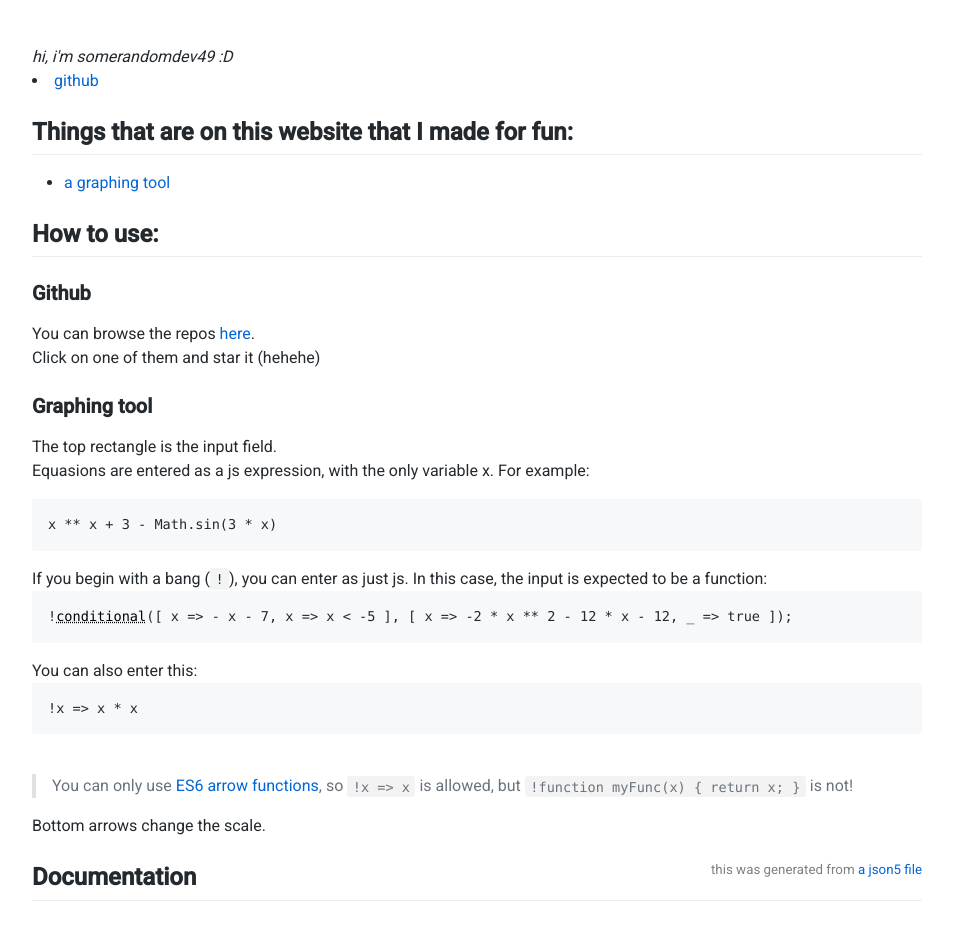
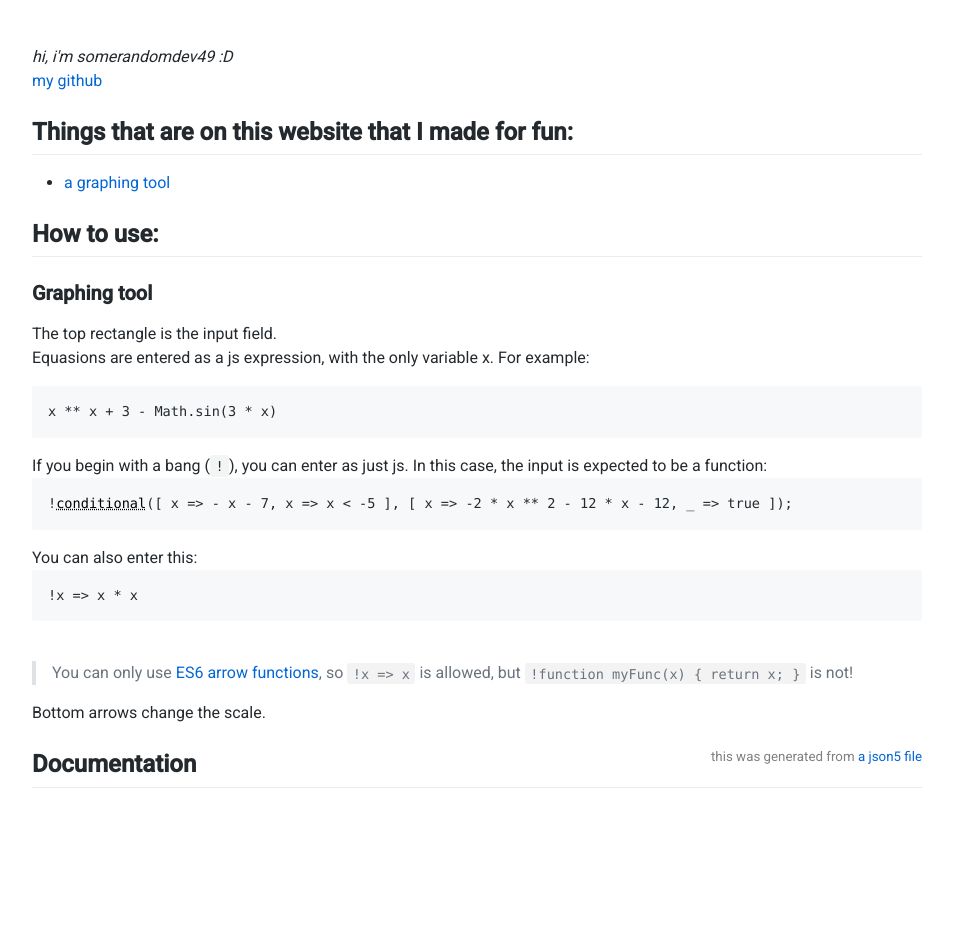
Before and after one commit to somerandomdev49/somerandomdev49.github.io, a website: page index.html in a window 1280 px wide. Shown: the whole page, without its empty margins (163-1116 px from the left). After the commit the page ends 849 px from the top, so only its background shows below. Drawn offline with nearby package versions, Linux system fonts and the light colour scheme; no server answers; a web font is replaced by a local one.

Commit message:
Update index.html

```diff
--- a/index.html
+++ b/index.html
@@ -92,20 +92,13 @@
 </head>
 <body class="markdown-body">
 	<i>hi, i'm somerandomdev49 :D</i><br/>
-	<li><a href="https://github.com/somerandomdev49/">github</a></li>
+	<a href="https://github.com/somerandomdev49/">my github</a>
 	<h2>Things that are on this website that I made for fun:</h2>
 	<ul>
 		<li><a href="graph/index.html">a graphing tool</a></li>
 	</ul>
 
 	<h2>How to use:</h2>
-	<h3>Github</h3>
-	<p>
-		You can browse the repos
-		<a href="https://github.com/somerandomdev49?tab=repositories">here</a>.
-		<br>
-		Click on one of them and star it (hehehe)
-	</p>
 	<h3>Graphing tool</h3>
 	<p>
 		The top rectangle is the input field.<br>
```
